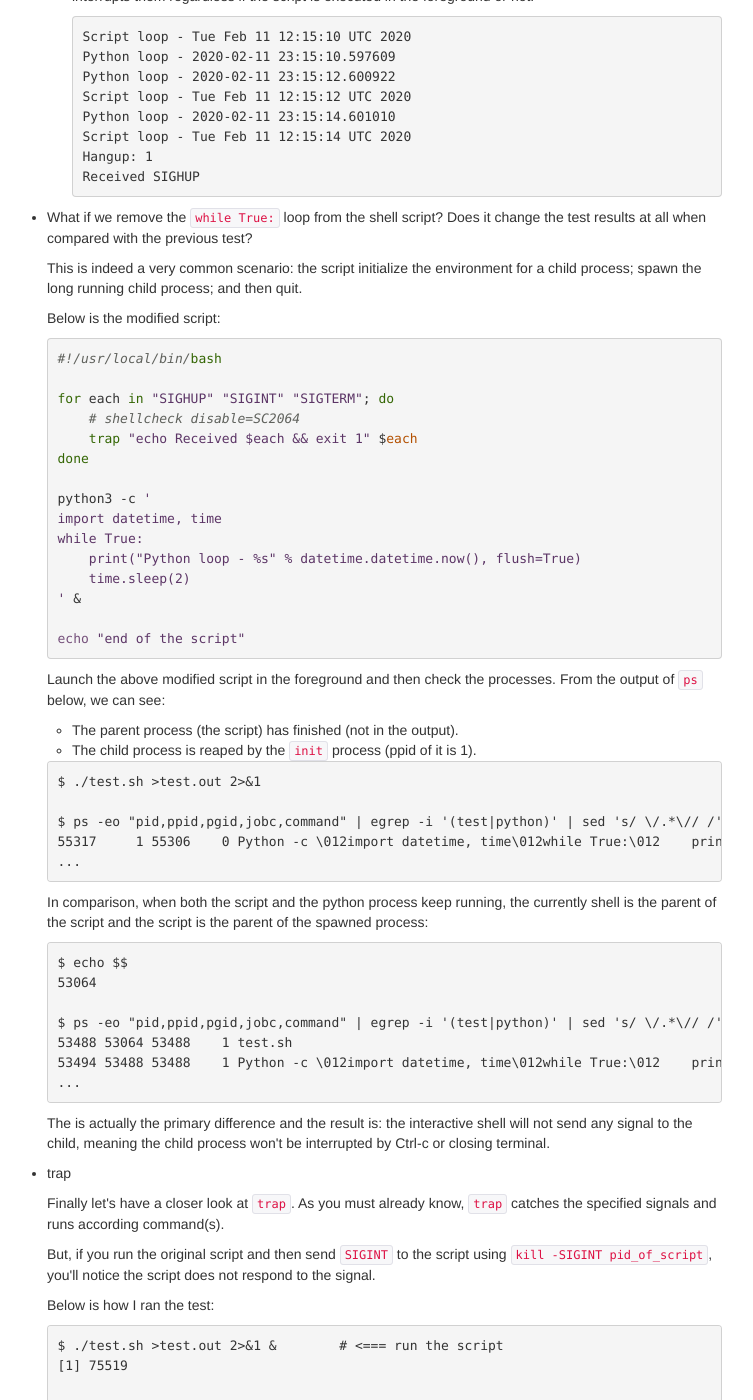
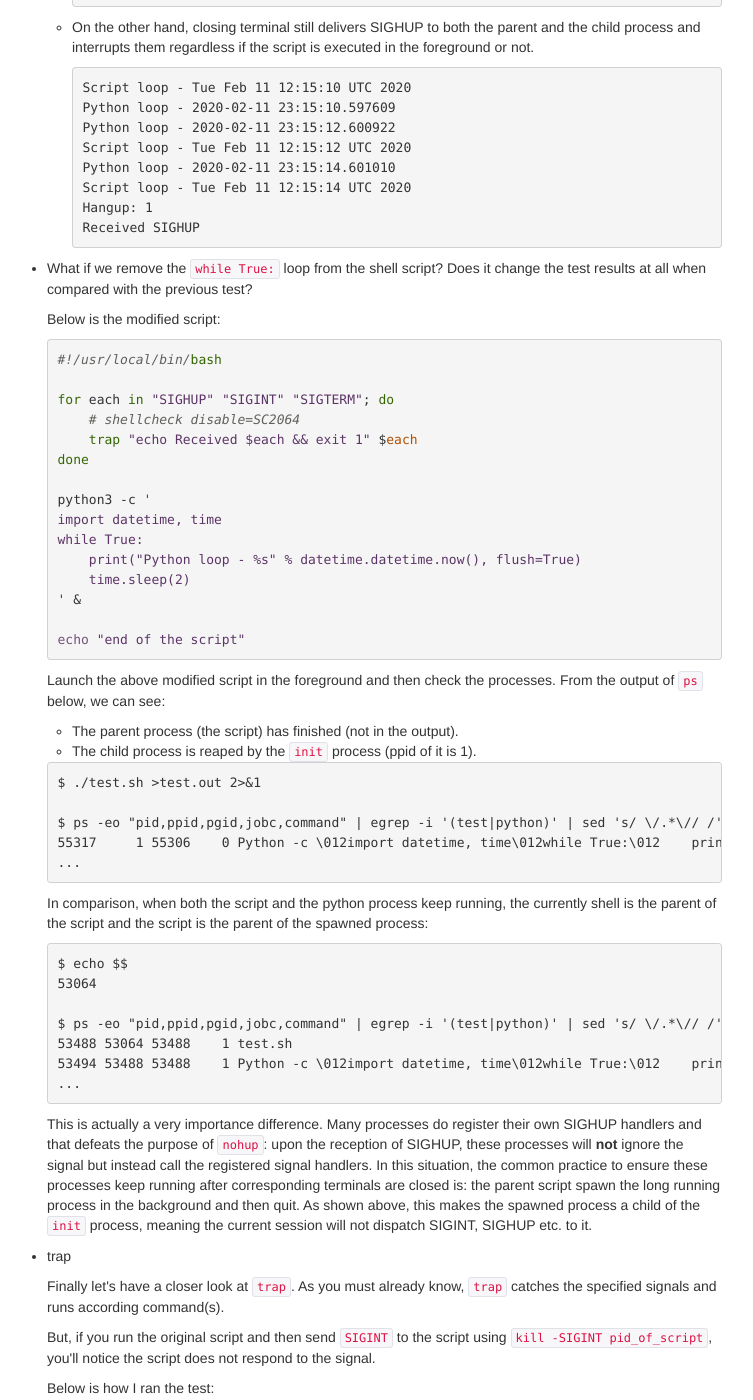
Before and after one commit to lgfang/lgfang.github.io, a Jekyll site: the page built from _posts/2020-02-13-bash-signal-trap.html, in a window 1280 px wide and 1400 px high, scrolled down 2247 px. Shown: the whole window, without its empty margins (268-1021 px from the left). Built offline with Jekyll 4.4.1, drawn with Linux system fonts in a browser that asks for light colours; comment, search, counter and statistics services are not loaded; some of the changed text lies outside the part shown.

Commit message:
2020-02-13-bash-signal-trap update about child process registering sighup handler

```diff
--- a/_posts/2020-02-13-bash-signal-trap.html
+++ b/_posts/2020-02-13-bash-signal-trap.html
@@ -130,7 +130,11 @@ they will <b>not</b> ignore SIGINT. As a result:
 the script. However, closing the terminal will <b>not</b> interrupt the script.</li>
 <li>In comparison, if <code>nohup</code> is run in the background (<code>nohup ./test.sh &amp;</code>),
 neither Ctrl-C nor closing terminal would interrupt the script.</li>
-</ul></li>
+</ul>
+<p>
+<b>NOTE</b> If a process registers its own SIGHUP handler, <code>nohup</code> will not
+overwrite the handler to ignore SIGHUP.
+</p></li>
 
 <li><p>
 What if we edit <code>test.sh</code> to <b>execute the Python process in the background</b>
@@ -190,11 +194,6 @@ the test results at all when compared with the previous test?
 </p>
 
 <p>
-This is indeed a very common scenario: the script initialize the environment
-for a child process; spawn the long running child process; and then quit.
-</p>
-
-<p>
 Below is the modified script:
 </p>
 <div class="org-src-container">
@@ -248,9 +247,15 @@ $ ps -eo "pid,ppid,pgid,jobc,command" | egrep -i '(test|python)' | sed 's/ \/.*\
 </pre>
 
 <p>
-The is actually the primary difference and the result is: the interactive
-shell will not send any signal to the child, meaning the child process won't
-be interrupted by Ctrl-c or closing terminal.
+This is actually a very importance difference. Many processes do register
+their own SIGHUP handlers and that defeats the purpose of <code>nohup</code>: upon the
+reception of SIGHUP, these processes will <b>not</b> ignore the signal but instead
+call the registered signal handlers. In this situation, the common practice to
+ensure these processes keep running after corresponding terminals are closed
+is: the parent script spawn the long running process in the background and
+then quit. As shown above, this makes the spawned process a child of the
+<code>init</code> process, meaning the current session will not dispatch SIGINT, SIGHUP
+etc. to it.
 </p></li>
 
 <li><p>
```
